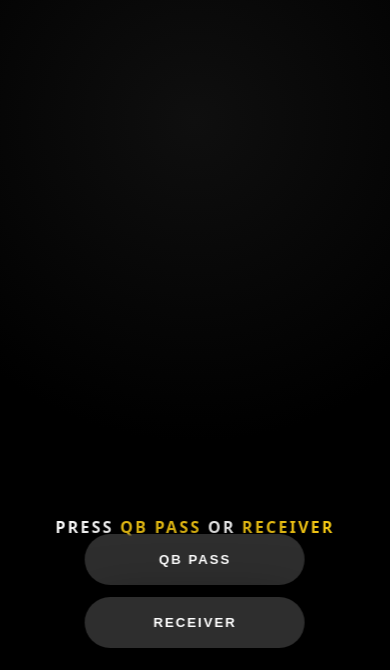
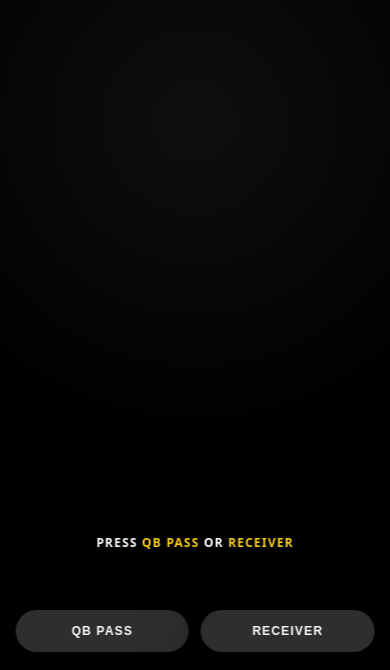
Before and after one commit to theproductbar/hot-seat-football, a website: page public/index.html in a window 390 px wide. Shown: the part 174-844 px from the top of the page. Drawn offline with Linux system fonts and the light colour scheme; no server answers.

Commit message:
Fix mobile layout: buttons and labels no longer truncated

```diff
--- a/public/index.html
+++ b/public/index.html
@@ -69,53 +69,70 @@
       100% { opacity:0.7; transform:translate(-50%,-50%) scale(1.0); }
     }
 
-    /* Bottom label pill (ALWAYS above buttons) */
+    /* Bottom label pill (MOBILE SAFE) */
     .bottomPill{
       position:absolute;
       left:50%;
-      bottom:118px; /* <- keeps it above the buttons */
+      bottom:calc(108px + env(safe-area-inset-bottom)); /* above buttons + iPhone safe area */
       transform:translateX(-50%);
       z-index:80;
+
       background:rgba(0,0,0,0.75);
       backdrop-filter: blur(10px);
-      padding:14px 18px;
+      padding:14px 16px;
       border-radius:999px;
       font-weight:900;
-      letter-spacing:0.14em;
+      letter-spacing:0.12em;
       text-transform:uppercase;
       box-shadow:0 18px 60px rgba(0,0,0,0.7);
       color:#fff;
-      min-width:min(720px, 92vw);
+
+      width:min(92vw, 720px);   /* responsive width */
+      max-width:92vw;
       text-align:center;
+
+      white-space:normal;       /* allow wrap */
+      overflow-wrap:anywhere;   /* prevent cutoff */
+      line-height:1.25;
     }
     .bottomPill .gold{ color:#facc15; }
 
-    /* Controls (two buttons only) */
+    /* Controls (two buttons only) — MOBILE SAFE */
     .controls{
       position:absolute;
-      bottom:22px;left:50%;
+      bottom:calc(18px + env(safe-area-inset-bottom));
+      left:50%;
       transform:translateX(-50%);
-      display:flex;gap:12px;
+      display:flex;
+      gap:12px;
       z-index:90;
-      width:min(980px, 92vw);
+
+      width:min(92vw, 520px);   /* fit phones */
       justify-content:center;
       pointer-events:auto;
-      flex-wrap:wrap;
+      flex-wrap:wrap;           /* allow wrap if needed */
     }
 
     button{
       appearance:none;border:none;cursor:pointer;
       border-radius:999px;
-      padding:18px 28px;
+
+      padding:18px 20px;
       font-weight:900;
-      letter-spacing:0.14em;
+      letter-spacing:0.12em;
       text-transform:uppercase;
+
       background:rgba(255,255,255,0.18);
       color:#fff;
       backdrop-filter:blur(10px);
       box-shadow:0 18px 60px rgba(0,0,0,0.7);
       transition:transform 0.15s ease, background 0.15s ease, opacity 0.15s ease;
-      min-width: 220px;
+
+      flex: 1 1 160px;          /* responsive */
+      min-width: 140px;         /* smaller than 220px so it won’t truncate */
+      max-width: 260px;
+
+      white-space:nowrap;
     }
     button:hover{ transform:translateY(-1px); background:rgba(255,255,255,0.24); }
     button:active{ transform:translateY(1px) scale(0.99); }
@@ -147,14 +164,14 @@
       100% { opacity:0; }
     }
 
-    /* ===== NEW: ULTRA-RELIABLE FULL-SCREEN WHITE FLASH (always visible) ===== */
+    /* ===== ULTRA-RELIABLE FULL-SCREEN WHITE FLASH (always visible) ===== */
     #tdFlash{
       position: fixed;
       inset: 0;
       background: white;
       opacity: 0;
       pointer-events: none;
-      z-index: 9999; /* ALWAYS on top of everything */
+      z-index: 9999;
     }
     #tdFlash.flash{
       animation: tdFlashAnim 900ms ease-in-out 1;
@@ -167,6 +184,13 @@
       45%  { opacity:0.10; }
       60%  { opacity:0.95; }
       100% { opacity:0; }
+    }
+
+    /* Extra-tight phones */
+    @media (max-width: 420px){
+      .spinLabel{ font-size:12px; padding:14px 18px; }
+      .bottomPill{ font-size:12px; letter-spacing:0.10em; padding:12px 12px; }
+      button{ padding:14px 14px; font-size:12px; letter-spacing:0.10em; min-width:130px; }
     }
   </style>
 </head>
@@ -190,7 +214,6 @@
     <div class="flash" id="flash"></div>
   </div>
 
-  <!-- NEW: full-screen flash overlay -->
   <div id="tdFlash"></div>
 
   <script>
@@ -230,7 +253,6 @@
     }
 
     async function getRandomImage(type){
-      // type must match server logic: QB or Receiver
       return await fetchJSON(`/api/random-image?type=${encodeURIComponent(type)}`);
     }
 
@@ -242,17 +264,15 @@
       return await fetchJSON(`/api/random-catch`);
     }
 
-    // your existing fancy flash
     function playTouchdownFlash(){
       flash.classList.remove("play");
-      void flash.offsetWidth; // reflow to restart animation
+      void flash.offsetWidth;
       flash.classList.add("play");
     }
 
-    // NEW: super visible full-screen flash
     function triggerTouchdownFlash(){
       tdFlash.classList.remove("flash");
-      void tdFlash.offsetWidth; // restart animation reliably
+      void tdFlash.offsetWidth;
       tdFlash.classList.add("flash");
     }
 
@@ -270,33 +290,25 @@
 
       img.style.display = "block";
 
-      // label text based on button
       spinLabel.textContent = (type === "QB") ? "QB PASSING…" : "CATCHING…";
       spinLabel.style.display = "block";
 
-      // choose duration based on type
       const duration = (type === "QB") ? QB_SPIN_MS : RECEIVER_SPIN_MS;
 
-      // spin (change images quickly)
       spinInterval = setInterval(async () => {
         try {
           const data = await getRandomImage(type);
           img.src = data.url;
-        } catch(e) {
-          // ignore during spin
-        }
+        } catch(e) {}
       }, SPIN_SPEED_MS);
 
-      // stop after duration
       spinTimeout = setTimeout(async () => {
         clearSpinTimers();
 
         try {
-          // final image
           const data = await getRandomImage(type);
           img.src = data.url;
 
-          // final label from CSV
           if (type === "QB") {
             const p = await getRandomPlayer();
             bottomPill.innerHTML = `PASS TO: <span class="gold">${(p.name || "(ERROR)")}</span>`;
@@ -305,11 +317,9 @@
             const txt = (c.catch || "(ERROR)");
             bottomPill.innerHTML = `CATCH: <span class="gold">${txt}</span>`;
 
-            // touchdown celebration (detect TOUCHDOWN or TD)
             const up = String(txt).toUpperCase();
             const isTD = up.includes("TOUCHDOWN") || up.includes("TD");
             if (isTD){
-              // do BOTH so you ALWAYS see it
               playTouchdownFlash();
               triggerTouchdownFlash();
             }
@@ -329,7 +339,6 @@
     btnQB.addEventListener("click", () => spin("QB"));
     btnReceiver.addEventListener("click", () => spin("Receiver"));
 
-    // initial image (optional)
     (async function init(){
       try {
         const data = await getRandomImage("QB");
```
